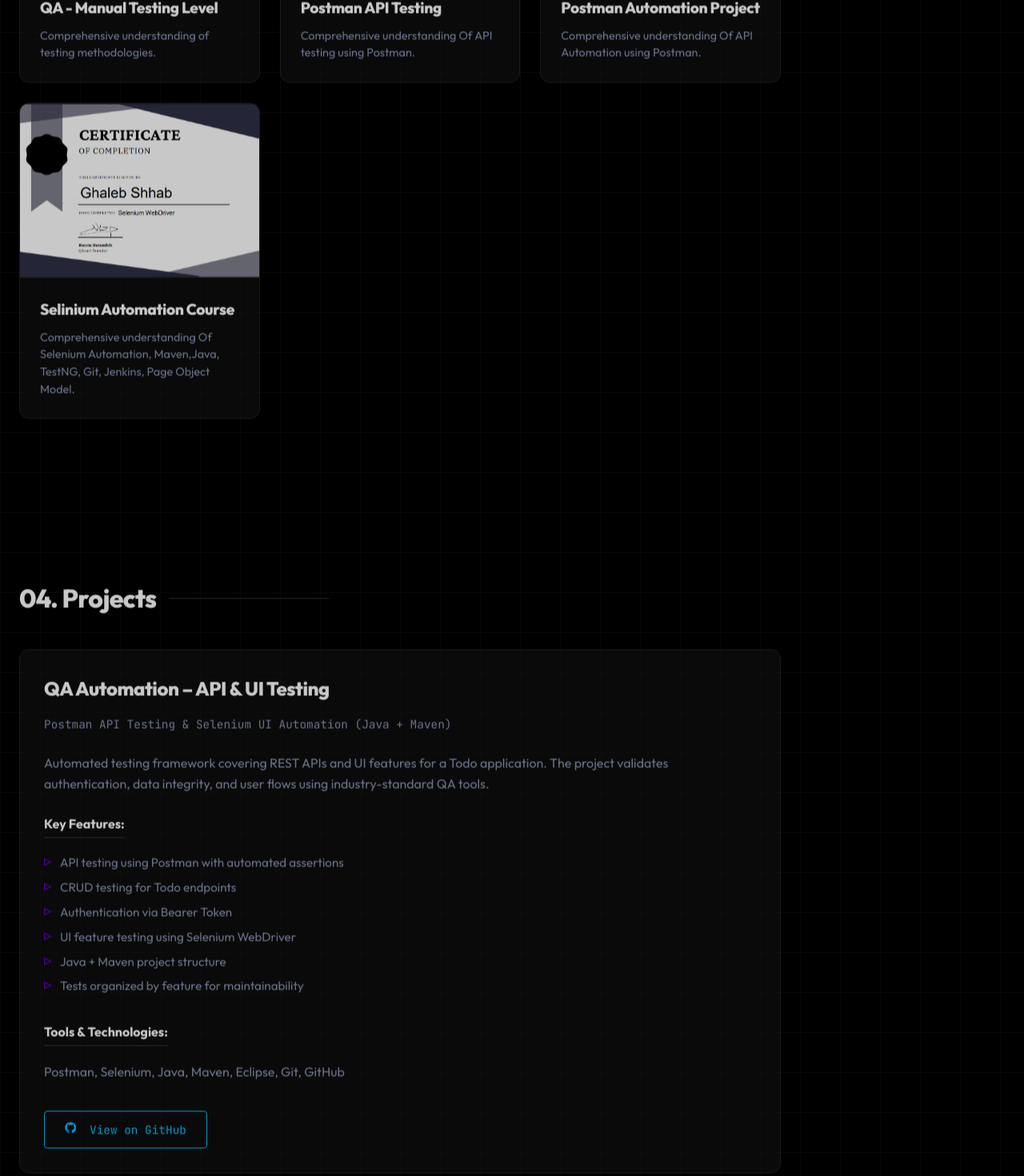
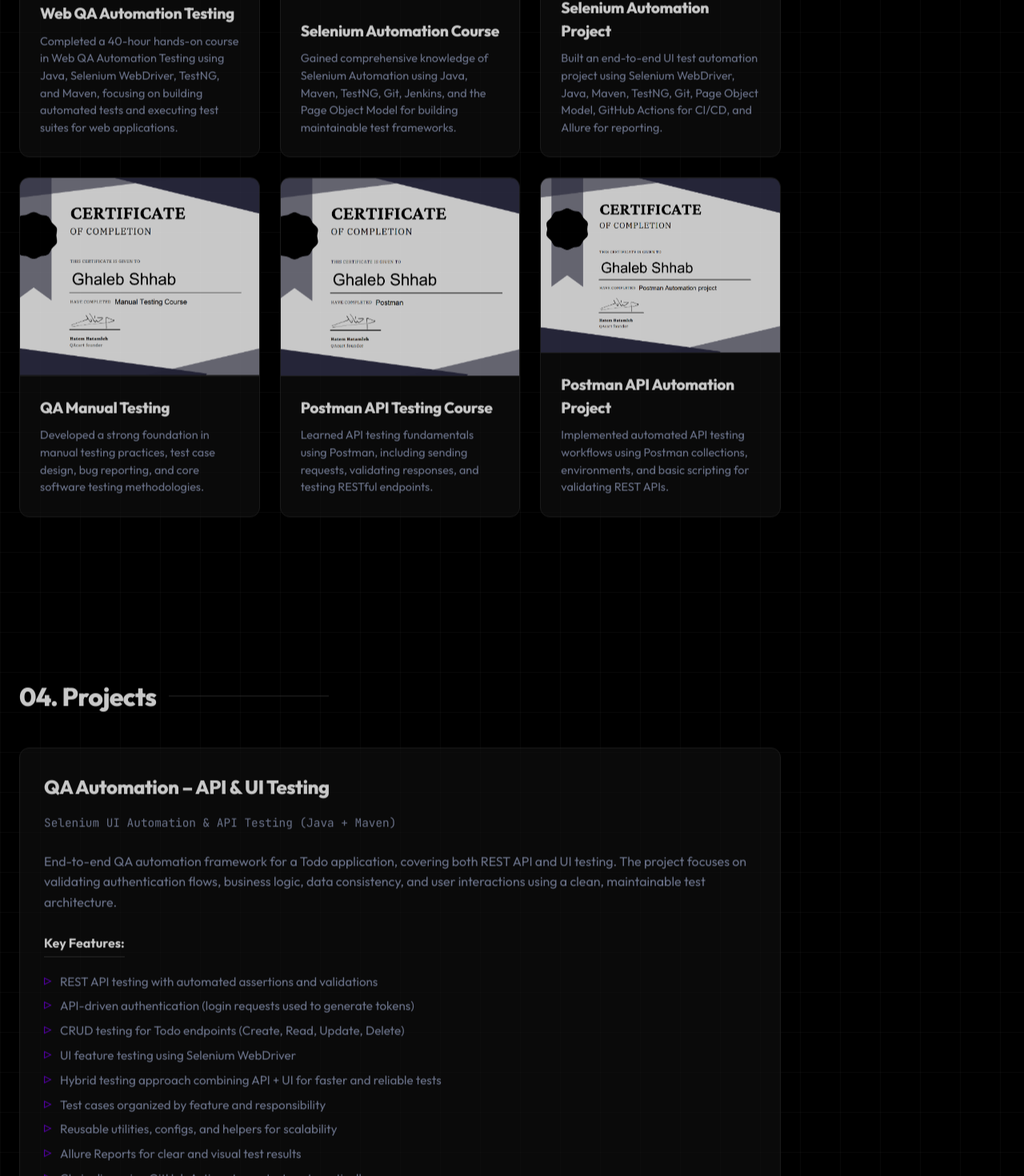
Before and after one commit to ghalebshhab/Portfolio1, a React (Vite) app: page / in a window 1280 px wide. Shown: the part 2660-4130 px from the top of the page at 80% size. Built offline with nearby package versions, Linux system fonts and the light colour scheme.

Commit message:
new certificate

```diff
--- a/src/App.jsx
+++ b/src/App.jsx
@@ -4,6 +4,8 @@
 import Image2 from "./Screenshot 2026-01-07 231901.png";
 import Image3 from "./Screenshot 2026-01-07 231810.png";
 import Image4 from "./Selinium.png";
+import Image5 from "./Selinium-proj.png";
+import Image6 from "./Step-Certificate.png";
 import Me from "./IMG_2992.JPG";
 import {
   FaLinkedin, FaWhatsapp, FaInstagram, FaFacebook, FaGithub,
@@ -18,30 +20,41 @@
   // --- DATA: Update your details here ---
  const data = {
   certifications: [
-
     {
       id: 1,
-        title: "QA - Manual Testing Level",
-        desc: "Comprehensive understanding of testing methodologies.",
+      title: "Web QA Automation Testing ",
+      desc: "Completed a 40-hour hands-on course in Web QA Automation Testing using Java, Selenium WebDriver, TestNG, and Maven, focusing on building automated tests and executing test suites for web applications.",
+      image: Image6
+    },
+    {
+      id: 2,
+      title: "Selenium Automation Course",
+      desc: "Gained comprehensive knowledge of Selenium Automation using Java, Maven, TestNG, Git, Jenkins, and the Page Object Model for building maintainable test frameworks.",
+      image: Image4
+    },
+    {
+      id: 3,
+      title: "Selenium Automation Project",
+      desc: "Built an end-to-end UI test automation project using Selenium WebDriver, Java, Maven, TestNG, Git, Page Object Model, GitHub Actions for CI/CD, and Allure for reporting.",
+      image: Image5
+    },
+    {
+      id: 4,
+      title: "QA Manual Testing",
+      desc: "Developed a strong foundation in manual testing practices, test case design, bug reporting, and core software testing methodologies.",
       image: Image
     },
     {
-        id: 2,
-        title: "Postman API Testing",
-        desc: "Comprehensive understanding Of API testing using Postman.",
+      id: 5,
+      title: "Postman API Testing Course",
+      desc: "Learned API testing fundamentals using Postman, including sending requests, validating responses, and testing RESTful endpoints.",
       image: Image2
     },
     {
-        id: 3,
-        title: "Postman Automation Project",
-        desc: "Comprehensive understanding Of API Automation using Postman.",
+      id: 6,
+      title: "Postman API Automation Project",
+      desc: "Implemented automated API testing workflows using Postman collections, environments, and basic scripting for validating REST APIs.",
       image: Image3
-      },
-       {
-        id: 4,
-        title: "Selinium Automation Course",
-        desc: "Comprehensive understanding Of Selenium Automation, Maven,Java, TestNG, Git, Jenkins, Page Object Model.",
-        image: Image4
     }
   ]
 };
@@ -245,30 +258,41 @@
 
     <h2>QA Automation – API & UI Testing</h2>
     <p className="project-subtitle">
-        Postman API Testing & Selenium UI Automation (Java + Maven)
+      Selenium UI Automation & API Testing (Java + Maven)
     </p>
 
     <p>
-        Automated testing framework covering REST APIs and UI features
-        for a Todo application. The project validates authentication,
-        data integrity, and user flows using industry-standard QA tools.
+      End-to-end QA automation framework for a Todo application,
+      covering both REST API and UI testing. The project focuses on
+      validating authentication flows, business logic, data consistency,
+      and user interactions using a clean, maintainable test architecture.
     </p>
 
     <h4>Key Features:</h4>
     <ul>
-        <li>API testing using Postman with automated assertions</li>
-        <li>CRUD testing for Todo endpoints</li>
-        <li>Authentication via Bearer Token</li>
+      <li>REST API testing with automated assertions and validations</li>
+      <li>API-driven authentication (login requests used to generate tokens)</li>
+      <li>CRUD testing for Todo endpoints (Create, Read, Update, Delete)</li>
       <li>UI feature testing using Selenium WebDriver</li>
-        <li>Java + Maven project structure</li>
-        <li>Tests organized by feature for maintainability</li>
+      <li>Hybrid testing approach combining API + UI for faster and reliable tests</li>
+      <li>Test cases organized by feature and responsibility</li>
+      <li>Reusable utilities, configs, and helpers for scalability</li>
+      <li>Allure Reports for clear and visual test results</li>
+      <li>CI pipeline using GitHub Actions to run tests automatically</li>
     </ul>
 
     <h4>Tools & Technologies:</h4>
-      <p>Postman, Selenium, Java, Maven, Eclipse, Git, GitHub</p>
+    <p>
+      Java, Maven, Selenium WebDriver, REST API Testing, Allure Report,
+      GitHub Actions, Git, Eclipse
+    </p>
 
     <div className="project-links">
-        <a href="https://github.com/ghalebshhab/Automation-Project" target="_blank" rel="noopener noreferrer">
+      <a
+        href="https://github.com/ghalebshhab/Selinium-Automation-Project"
+        target="_blank"
+        rel="noopener noreferrer"
+      >
         <FaGithub style={{ marginRight: '8px' }} /> View on GitHub
       </a>
     </div>
@@ -277,6 +301,7 @@
   {/* WRAPPER DIV ENDS HERE */}
 
 </div>
+
 </section>
 
             {/* FOOTER (CENTERED) */}
```
Also changed, not shown: src/Selinium-proj.png (added), src/Step-Certificate.png (added). Lines whose indentation alone changed are shown as unchanged.
